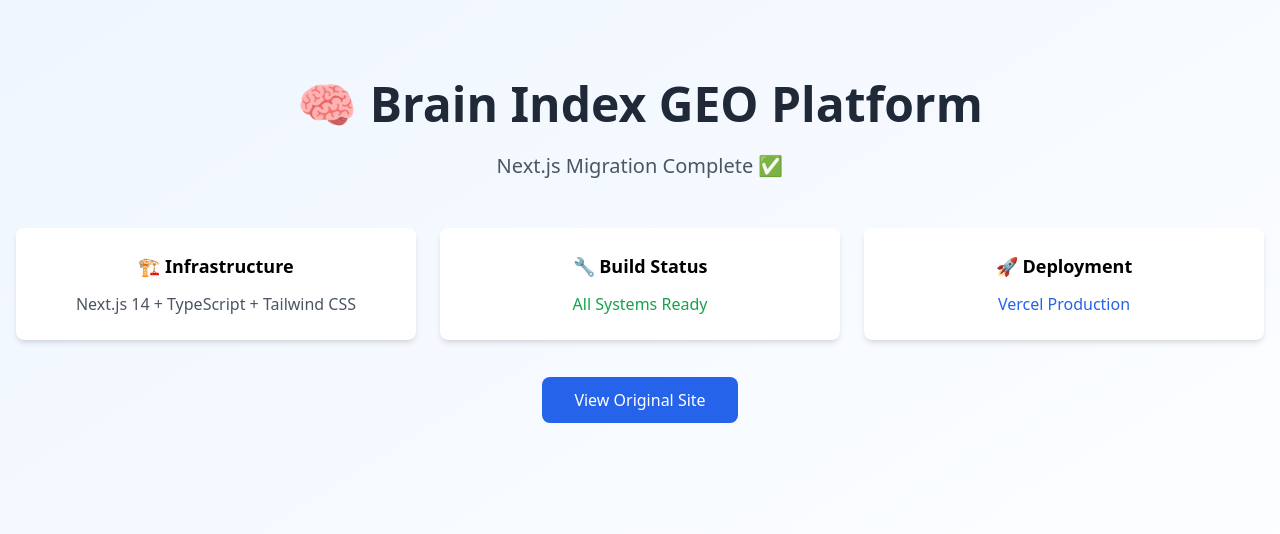
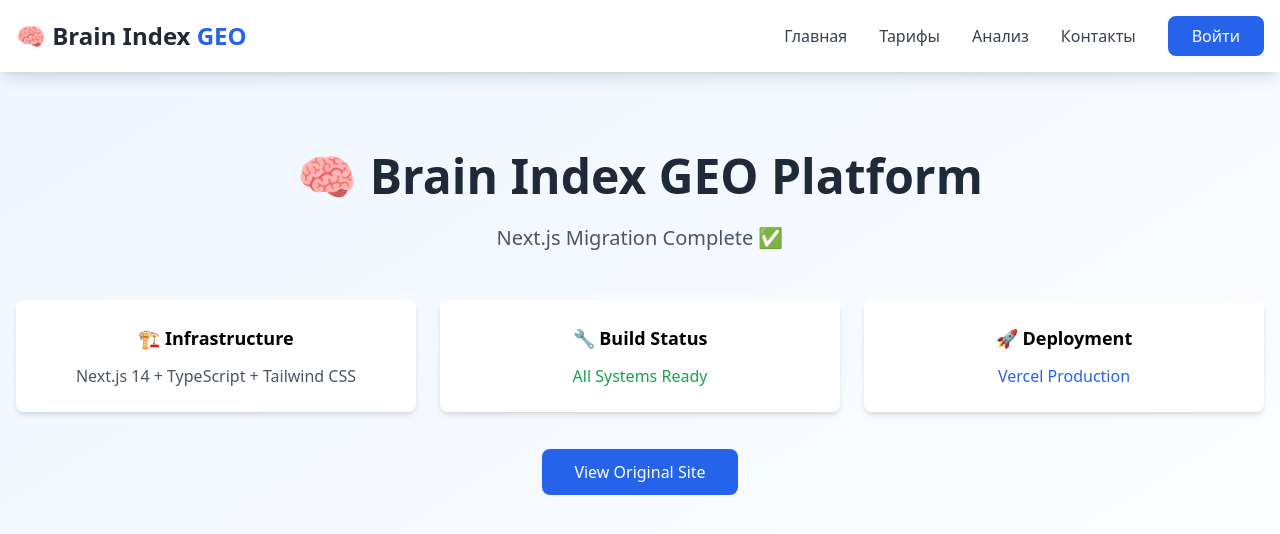
Before and after one commit to guannko/brain-static, a Next.js app: page / in a window 1280 px wide. Shown: the top 534 px of the page. Built offline with nearby package versions, Linux system fonts and the light colour scheme.

Commit message:
🔧 LAYOUT: Add navigation + improve SEO metadata for Russian audience

```diff
--- a/app/layout.tsx
+++ b/app/layout.tsx
@@ -1,9 +1,21 @@
 import type { Metadata } from 'next'
+import Navigation from '../components/Navigation'
 import './globals.css'
 
 export const metadata: Metadata = {
-  title: 'Brain Index GEO - AI Visibility Platform',
-  description: 'AI-powered business intelligence and website analysis platform',
+  title: 'Brain Index GEO - Автоматизация бизнеса от €100',
+  description: 'Автоматизация вашего бизнеса за 5 минут. Вставьте ссылку → получите анализ → запустите автоматизацию. Базовый пакет €100 включает одну страну.',
+  keywords: 'автоматизация бизнеса, анализ сайта, интеграция систем, CRM подключение, бизнес процессы',
+  openGraph: {
+    title: 'Brain Index GEO - Автоматизация бизнеса от €100',
+    description: 'Простая автоматизация для любого бизнеса. Анализ → Настройка → Запуск в продакшн.',
+    type: 'website',
+    locale: 'ru_RU',
+  },
+  robots: {
+    index: true,
+    follow: true,
+  },
 }
 
 export default function RootLayout({
@@ -12,8 +24,11 @@
   children: React.ReactNode
 }) {
   return (
-    <html lang="en">
-      <body>{children}</body>
+    <html lang="ru">
+      <body>
+        <Navigation />
+        <main>{children}</main>
+      </body>
     </html>
   )
 }
```
